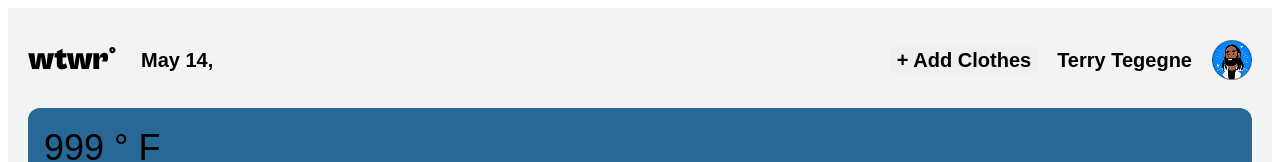
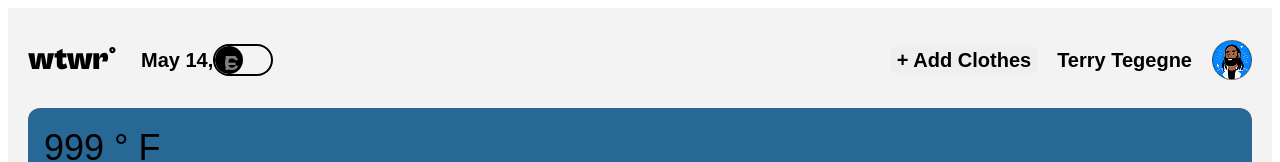
Before and after one commit to mpaclebb/se_project_react, a React (Vite) app: page / in a window 1280 px wide. Shown: the top 162 px of the page. Built offline with nearby package versions, Linux system fonts and the light colour scheme; no server answers.

Commit message:
toggle button

```diff
--- a/package.json
+++ b/package.json
@@ -7,7 +7,9 @@
     "dev": "vite --open",
     "build": "vite build",
     "lint": "eslint . --ext js,jsx --report-unused-disable-directives --max-warnings 0",
-    "preview": "vite preview"
+    "preview": "vite preview",
+    "predeploy": "npm run build",
+    "deploy": "gh-pages -d dist"
   },
   "dependencies": {
     "react": "^18.3.1",
@@ -21,6 +23,7 @@
     "eslint-plugin-react": "^7.34.2",
     "eslint-plugin-react-hooks": "^4.6.2",
     "eslint-plugin-react-refresh": "^0.4.7",
+    "gh-pages": "^6.3.0",
     "vite": "^5.3.1"
   }
 }
--- a/src/components/Header/Header.jsx
+++ b/src/components/Header/Header.jsx
@@ -1,6 +1,7 @@
 import "./Header.css";
 import logo from "../../assets/Logo.svg";
 import avatar from "../../assets/avatar.png";
+import ToggleSwitch from "../ToggleSwitch/ToggleSwitch";
 
 function Header({handleAddClick, weatherData}) {
   const currentDate = new Date().toLocaleString("default", {
@@ -13,6 +14,8 @@ function Header({handleAddClick, weatherData}) {
       <img className="header__logo" src={logo} alt="Logo" />
       <p className="header__date-and-location">
         {currentDate}, {weatherData.city}</p>
+
+      <ToggleSwitch/>
       <button
       onClick={handleAddClick}
        type="button"
--- /dev/null
+++ b/src/components/ToggleSwitch/ToggleSwitch.css
@@ -0,0 +1,50 @@
+.toggle-switch{
+    width: 56px;
+    height: 28px;
+    border: 2px solid black;
+    border-radius: 20px;
+    cursor: pointer;
+    overflow: hidden;
+    position: relative;
+}
+
+.toggle-switch__checkbox{
+    opacity: 0;
+
+}
+
+.toggle-switch__circle{
+    background-color: black;
+    width: 28px;
+    height: 28px;
+    position: absolute;
+    border-radius: 50%;
+    left:0;
+    transition:all 0.2s;
+
+}
+
+.toggle-switch__text {
+    color: grey;
+    position: absolute;
+    top: 5px;
+    left: 9px;
+}
+
+.toggle-switch__text{
+    color: grey;
+    position: absolute;
+    top: 5px;
+}
+
+.toggle-switch__text_F{
+left: 9px;
+}
+
+.toggle-switch__text_c{
+right: 9px;
+}
+
+.toggle-switch__checkbox:checked ~ .toggle-switch__circle{
+ left: 28px;
+}
--- /dev/null
+++ b/src/components/ToggleSwitch/ToggleSwitch.jsx
@@ -0,0 +1,12 @@
+import "./ToggleSwitch.css";
+
+export default function ToggleSwitch(){
+    return (
+      <label className="toggle-switch">
+        <input type="checkbox" className="toggle-switch__checkbox" />
+        <span className="toggle-switch__circle"></span>
+        <span className="toggle-switch__text toggle-switch__text_F">F</span>
+        <span className="toggle-switch__text toggle-switch__text_C">C</span>
+      </label>
+    );
+}
```
Also changed, not shown: 1 other file (tests, documents, lock files or other folders).
